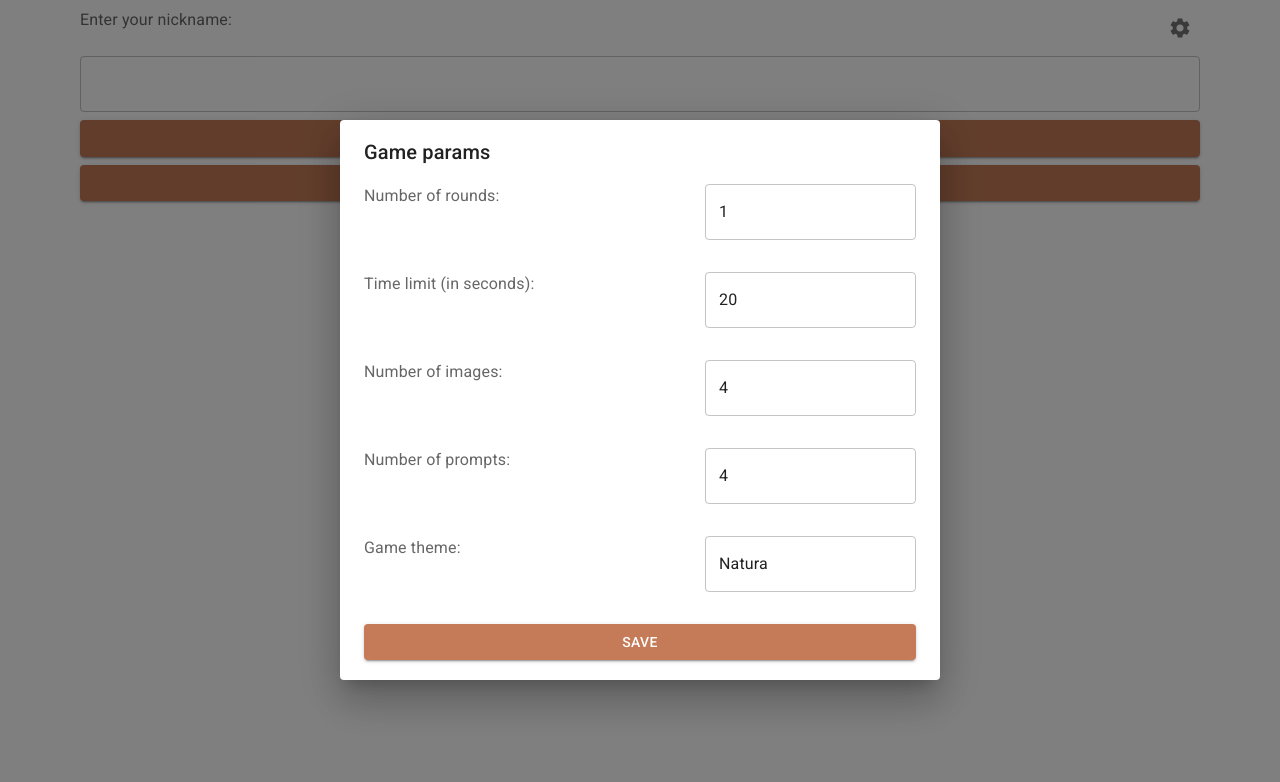
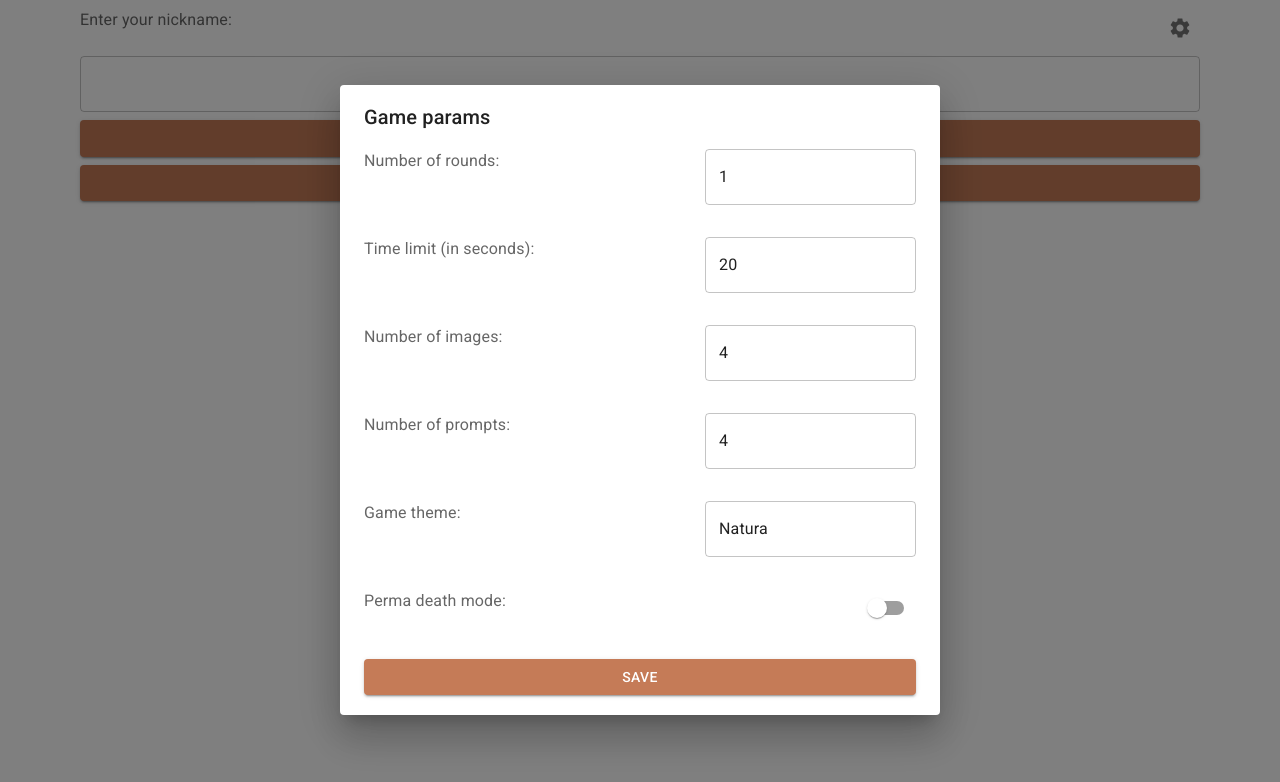
Before and after one commit to Wisien999/IO-AGH-2023, a React (Create React App) app in the folder photo-game-front/: page /start/settings in a window 1280 px wide. Shown: the top 782 px of the page. Built offline with nearby package versions, Linux system fonts and the light colour scheme.

Commit message:
fix context and add perma death

```diff
--- a/photo-game-front/src/App.tsx
+++ b/photo-game-front/src/App.tsx
@@ -1,14 +1,16 @@
-import React from 'react';
+import React, {useContext} from 'react';
 import {Box, Container, useTheme} from '@mui/material';
 import {Outlet} from 'react-router-dom';
 import NicknameProvider from "./contexts/NicknameContext";
 import {SnackbarProvider} from "notistack";
+import {SettingsContext, SettingsProvider} from "./contexts/SettingsContext";
 
 function App() {
     const theme = useTheme();
     return (
         <SnackbarProvider>
             <NicknameProvider>
+                <SettingsProvider>
                     <Box sx={{
                         height: '100vh',
                         overflow: 'hidden',
@@ -27,6 +29,7 @@ function App() {
                             </Box>
                         </Container>
                     </Box>
+                </SettingsProvider>
             </NicknameProvider>
         </SnackbarProvider>
     );
--- a/photo-game-front/src/contexts/SettingsContext.tsx
+++ b/photo-game-front/src/contexts/SettingsContext.tsx
@@ -6,11 +6,13 @@ export const SettingsContext = createContext<{
     imageNumber: number;
     promptNumber: number;
     theme: string;
+    permaDeath: boolean;
     setRoundNumber: (r: number) => void;
     setTimeLimit: (r: number) => void;
     setImageNumber: (r: number) => void;
     setPromptNumber: (r: number) => void;
     setTheme: (r: string) => void;
+    setPermaDeath: (r: boolean) => void;
 
 }>({
     roundNumber: 1,
@@ -18,11 +20,13 @@ export const SettingsContext = createContext<{
     imageNumber: 4,
     promptNumber: 4,
     theme: 'Natura',
+    permaDeath: false,
     setRoundNumber() {},
     setTimeLimit() {},
     setImageNumber() {},
     setPromptNumber() {},
-    setTheme() {}
+    setTheme() {},
+    setPermaDeath() {}
 })
 
 export function SettingsProvider({children}: { children: React.ReactNode }) {
@@ -31,6 +35,7 @@ export function SettingsProvider({children}: { children: React.ReactNode }) {
     const [imageNumber, setImageNumber] = useState(4);
     const [promptNumber, setPromptNumber] = useState(4);
     const [theme, setTheme] = useState('Natura');
+    const [permaDeath, setPermaDeath] = useState(false);
 
     const state = useMemo(() => ({
         roundNumber,
@@ -38,12 +43,14 @@ export function SettingsProvider({children}: { children: React.ReactNode }) {
         imageNumber,
         promptNumber,
         theme,
+        permaDeath,
         setRoundNumber,
         setTimeLimit,
         setImageNumber,
         setPromptNumber,
-        setTheme
-    }), [roundNumber, timeLimit, imageNumber, promptNumber, theme]);
+        setTheme,
+        setPermaDeath
+    }), [roundNumber, timeLimit, imageNumber, promptNumber, theme, permaDeath]);
 
     return (
         <SettingsContext.Provider value={state}>
--- a/photo-game-front/src/views/SettingsView.tsx
+++ b/photo-game-front/src/views/SettingsView.tsx
@@ -1,5 +1,5 @@
 import React, {useContext, useState} from 'react';
-import {Button, Dialog, DialogContent, DialogTitle, FormLabel, Grid, TextField} from "@mui/material";
+import {Button, Dialog, DialogContent, DialogTitle, FormLabel, Grid, Switch, TextField} from "@mui/material";
 import {useNavigate} from "react-router-dom";
 import {SettingsContext} from "../contexts/SettingsContext";
 
@@ -8,7 +8,16 @@ export default function SettingsView() {
 
     const navigate = useNavigate();
 
-     const handleClick = async (event: { preventDefault: () => void; }) => {
+    const handleSwitch = (event) => {
+        if (event.target.checked) {
+            startContext.setPermaDeath(true);
+        }
+        else {
+            startContext.setPermaDeath(false);
+        }
+    }
+
+    const handleClick = async (event: { preventDefault: () => void; }) => {
         event.preventDefault();
 
         navigate("/start");
@@ -62,6 +71,13 @@ export default function SettingsView() {
                                 onChange={(event) => {startContext.setTheme(event.target.value)}}
                                 value={startContext.theme}></TextField>
                     </Grid>
+                     <Grid item xs={6}>
+                        <FormLabel>Perma death mode:</FormLabel>
+                    </Grid>
+                     <Grid item xs={6} display={"flex"} justifyContent={"flex-end"}>
+                        <Switch checked={startContext.permaDeath}
+                                onChange={(event) => handleSwitch(event)}/>
+                    </Grid>
                     <Grid xs={12}>
                         <Button
                             onClick={(event) => {
--- a/photo-game-front/src/views/Start.tsx
+++ b/photo-game-front/src/views/Start.tsx
@@ -18,7 +18,8 @@ function Start() {
         'no_of_images': settingsContext.imageNumber,
         'no_of_prompts': settingsContext.promptNumber,
         'round_seconds': settingsContext.timeLimit,
-        'theme': settingsContext.theme
+        'theme': settingsContext.theme,
+        'perma_death': settingsContext.permaDeath
     }
     const {setNickname} = useNickname();
 
@@ -64,7 +65,7 @@ function Start() {
                     fullWidth={true}
                 >Start the game</Button>
             </Grid>
-        <SettingsProvider>
+        {/*<SettingsProvider>*/}
             <Grid item xs={12} alignSelf={"stretch"}>
                 <Button
                     onClick={() => {
@@ -80,7 +81,7 @@ function Start() {
                 >Multiplayer</Button>
             </Grid>
             <Outlet/>
-        </SettingsProvider>
+        {/*</SettingsProvider>*/}
         </Grid>
     )
 }
```
Lines whose indentation alone changed are shown as unchanged.
